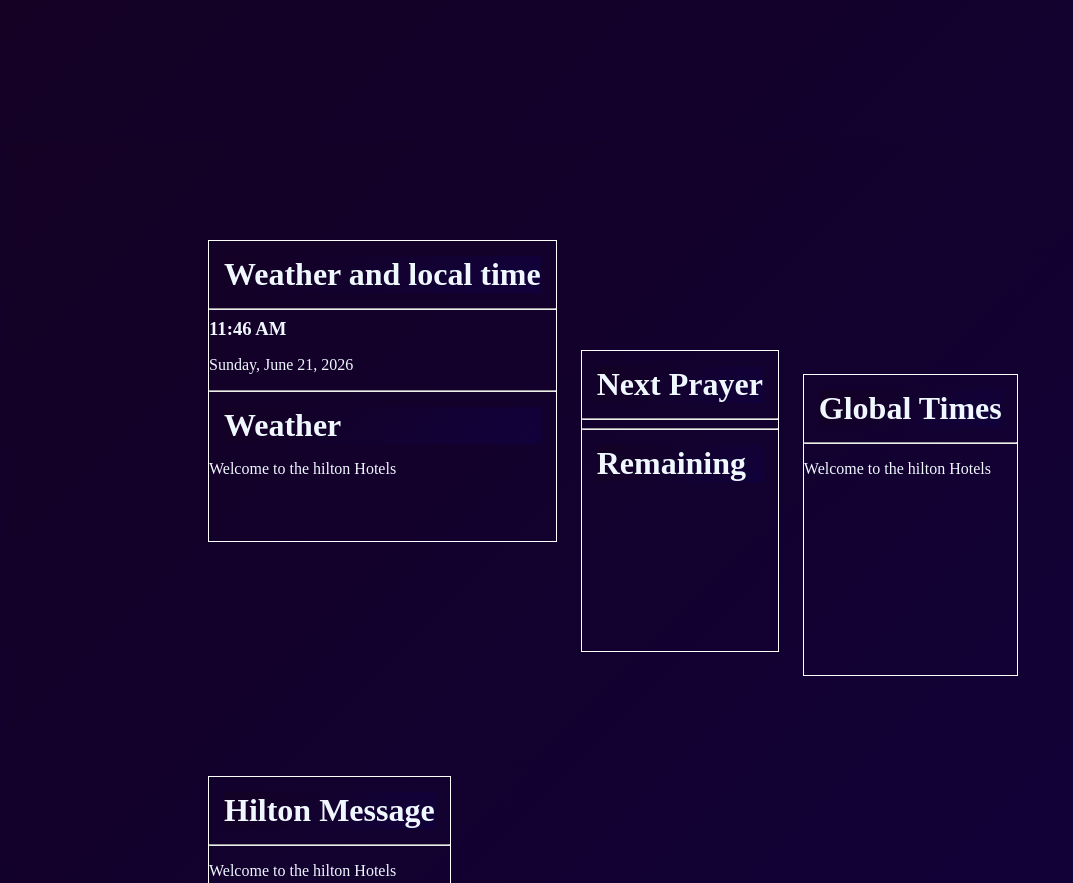
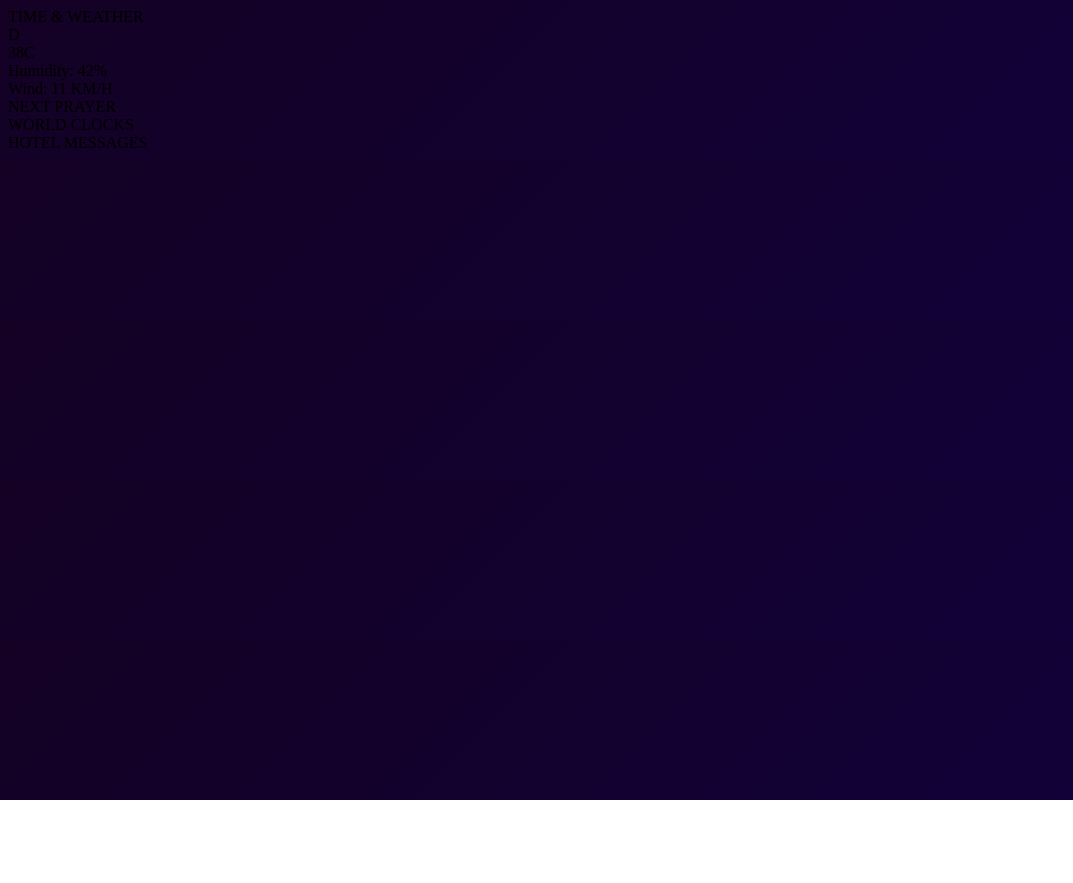
Before and after one commit to OmarFuadAlnahdi/DoubleTree-Hilton-TV, a website: page index.html in a window 1280 px wide. Shown: the top 883 px of the page, without its empty margins (0-1073 px from the left). After the commit the page ends 800 px from the top, so only its background shows below. Drawn offline with nearby package versions, Linux system fonts and the light colour scheme; no server answers.

Commit message:
accept the changes from mo-b1

```diff
--- a/app.js
+++ b/app.js
@@ -5,6 +5,7 @@ const time = new Date();
 
 const hours = new Date().getHours();
 const period = hours >= 12 ? "PM" : "AM";
+
 
 
 
@@ -39,12 +40,17 @@ function GetWaether()
 };
 
 
+
+
 axios.get("https://www.meteosource.com/api/v1/free/point",
   {params : params})
   .then((response) => {
+    console.log();
+    let temperature = response.data.hourly.data[0].temperature;
+    let WatherStatus = response.data.hourly.data[0].temperature;
+    let temperature = response.data.hourly.data[0].temperature;
+    let temperature = response.data.hourly.data[0].temperature;
 
-    let temperature = response.data.hourly.data[0].temperature;
-    console.log(temperature);
     displayWeather("weather-C",temperature);
 
 
--- a/index.html
+++ b/index.html
@@ -8,69 +8,43 @@
   <title>World Clock</title>
   <link rel="stylesheet" href="style.css">
 
-
-
-
 </head>
 
 <body>
 
+    <div id="panel">
+      <div id="panel1" class="sizing">
+        <div class="panel-title text-color">TIME & WEATHER</div>
+        <div id="local-time" class = "time text-color"></div>
+        <div id="date" class = "date text-color">D</div>
 
+        <div class="weather-info">
+          <div id="temp" class = "temp text-color">38C</div>
 
-    <div class="countenar">
-
-      <div class="Panels">
-
-        <div class="Panel">
-
-          <h1>Weather and local time</h1>
-          <hr>
-
-          <h3 id="Local-Time"></h3>
-          <p id="Date"></p>
-          <hr>
-          <h1>Weather</h1>
-          <h4 id="weather-C"></h4>
-
-          <p>Welcome to the hilton Hotels </p>
-
-        </div>
-
-        <div class="Panel">
-            <h1>Next Prayer</h1>
-            <hr>
-            <h3 id="Next-Prayer-name"></h3>
-            <h3 id="Adhan-Time"></h3>
-            <hr>
-            <h1>Remaining</h1>
-            <h3 id="Remaining"></h3>
+          <div class="more-weather-info">
+            <div id="humidity" class = "humidity text-color">Humidity: 42%</div>
+            <div id="wind" class = "wind text-color">Wind: 11 KM/H</div>
+          </div>
 
 
         </div>
 
-
-        <div class="Panel">
-            <h1>Global Times</h1>
-            <hr>
-            <p>Welcome to the hilton Hotels </p>
-
-
-        </div>
-
-
-        <div class="Panel">
-          <h1>Hilton Message</h1>
-          <hr>
-          <p>Welcome to the hilton Hotels </p>
-
-
-        </div>
-
-
       </div>
 
+      <div id="panel2" class="sizing">
+        <div class="panel-title text-color">NEXT PRAYER</div>
+        <div id="Next-Prayer"></div>
+        <div class="Next-Prayer"></div>
+      </div>
+
+      <div id="panel3" class="sizing">
+        <div class="panel-title text-color">WORLD CLOCKS</div>
+      </div>
+
+      <div id="panel4" class="sizing">
+        <div class="panel-title text-color">HOTEL MESSAGES</div>
+      </div>
     </div>
-
 
 
   <script src="./node_modules/axios/dist/axios.min.js"></script>
@@ -78,6 +52,4 @@
 
 </body>
 
-
-
 </html>
```
